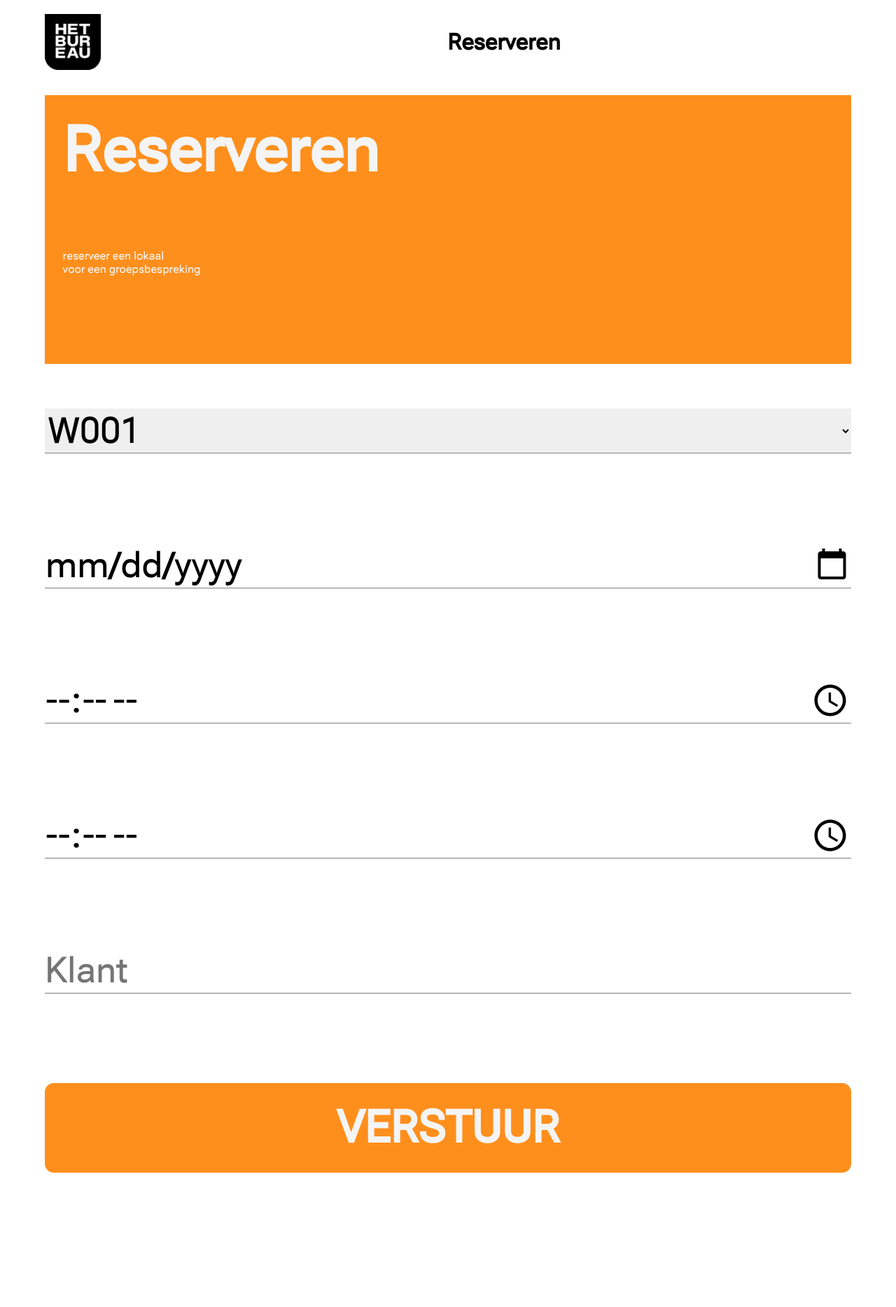
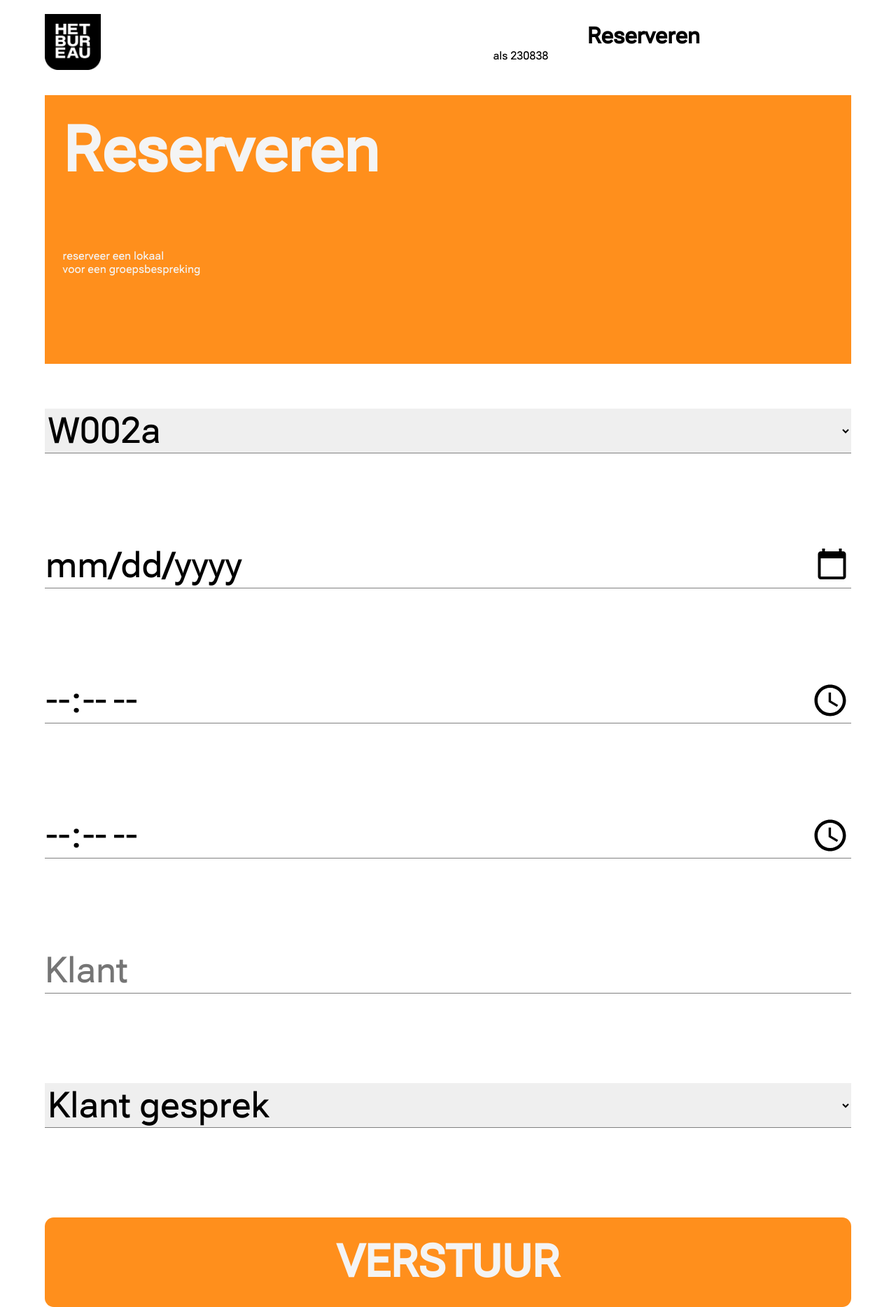
Before and after one commit to JesseHardorff/Klant-Kamer-Reservering, a PHP site: page /reserve.php in a window 1280 px wide. Shown: the whole page at 70% size. Before the commit the page ends 1676 px from the top, so only its background shows below. Run offline with PHP 8.4, Linux system fonts and the light colour scheme.

Commit message:
done met reserveren

```diff
--- a/assets/css/reserve.css
+++ b/assets/css/reserve.css
@@ -22,6 +22,15 @@
     width: 100%;
     /* height: 60vw; */
     aspect-ratio: 1/1;
+}
+
+.header-text-wrapper {
+    display: flex;
+    flex-direction: column;
+    justify-content: center;
+    align-items: center;
+
+    width: 100%;
 }
 
 .header-text {
--- a/reserve.php
+++ b/reserve.php
@@ -17,7 +17,7 @@
         <div class="header-logo">
             <img src="Layer 2.png" alt="HETBUREAU-LOGO-ZWART">
         </div>
-        <h1 class="header-text">Reserveren</h1>
+        <div class="header-text-wrapper"><h1 class="header-text">Reserveren</h1><p>als 230838</p></div>
     </div>
     <div class="reserve-info">
         <h2>Reserveren</h2>
@@ -25,13 +25,20 @@
     </div>
     <div class="form">
         <select class="input-field lokaal-select" type="select" placeholder="Lokaal">
-            <option class="lokaal-option">W001</option>
-            <option class="lokaal-option">W002</option>
+            <option class="lokaal-option">W002a</option>
+            <option class="lokaal-option">W002b</option>
+            <option class="lokaal-option">W003a</option>
+            <option class="lokaal-option">W003b</option>
         </select>
         <input class="input-field" type="date" placeholder="Datum">
         <input class="input-field" type="time" placeholder="Start tijd"> <!-- build in usecases (check drive) -->
         <input class="input-field" type="time" placeholder="Eind tijd">
         <input class="input-field" type="text" placeholder="Klant">
+        <select class="input-field type-select" type="select" placeholder="Type">
+            <option class="type-option">Klant gesprek</option>
+            <option class="type-option">Team vergadering</option>
+            <option class="type-option">Workshop</option>
+        </select>
         <button class="submit-button">VERSTUUR</button>
         <!-- <p><a>Anuleer</a></p> -->
     </div>
```
